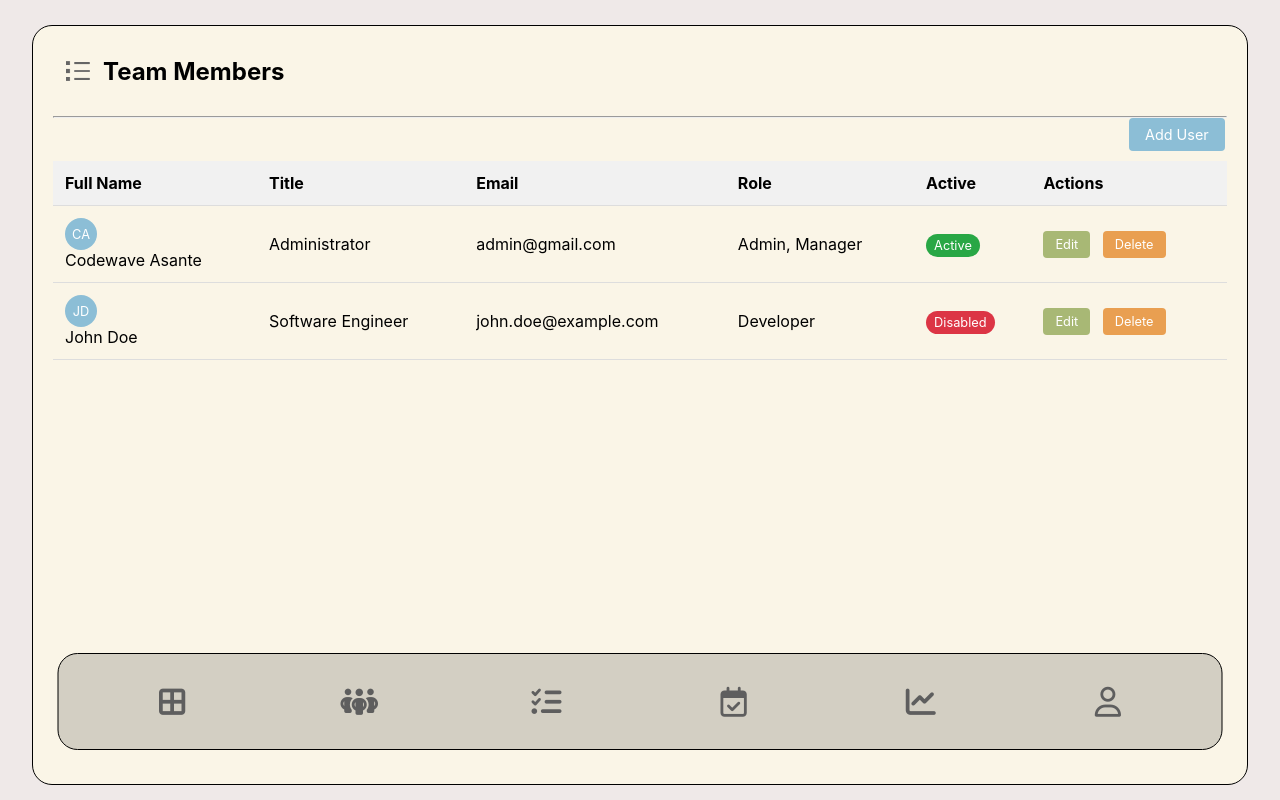
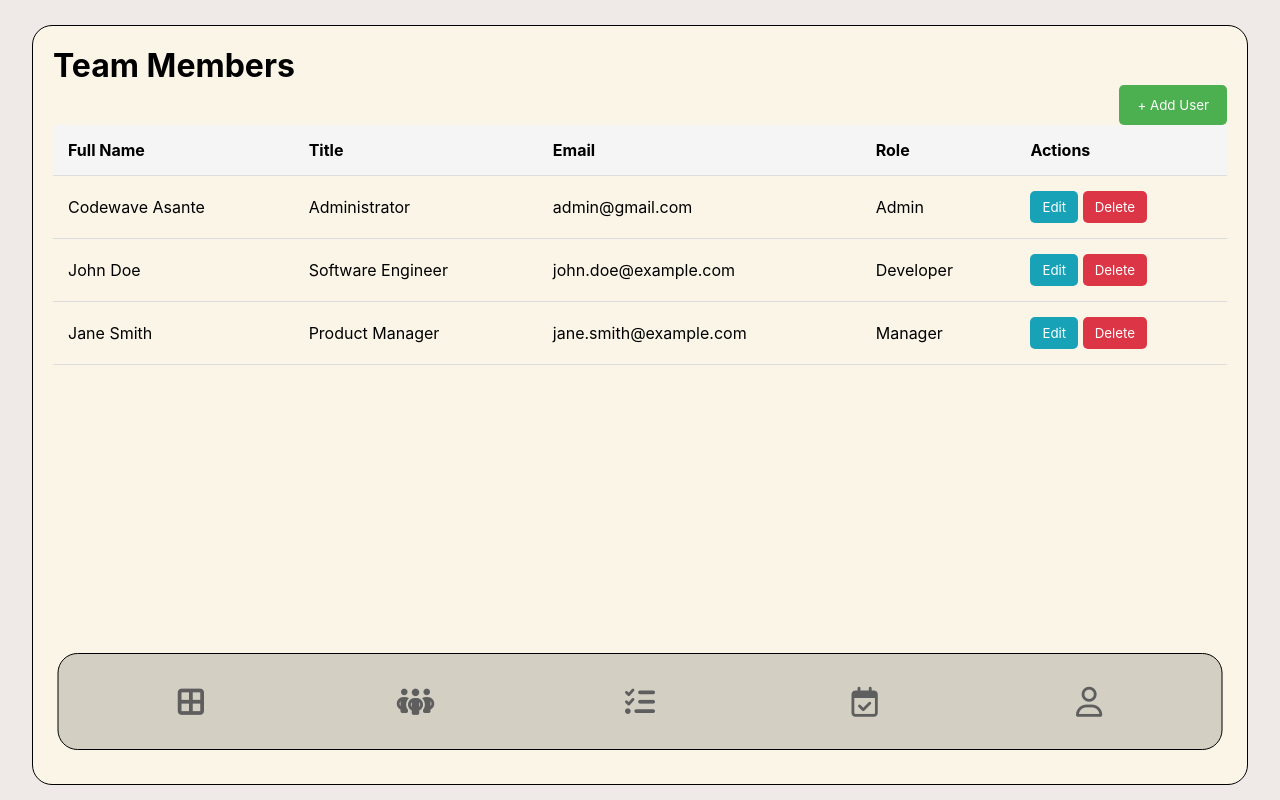
Before and after one commit to combo666/KaajAsse, a PHP site: page /src/team_members/team_members.php in a window 1280 px wide. Run offline with PHP 8.4, Linux system fonts and the light colour scheme; the visitor is signed in with stand-in values (Sample User, id 1); data that the repository does not hold is empty.

```diff
--- a/assets/css/kanban.css
+++ b/assets/css/kanban.css
@@ -58,7 +58,7 @@
     background-color: #b4f3b3;
 }
 
-.in-progress {
+.inprogress {
     background-color: #b3e7f3;
 }
 
--- a/assets/css/profile.css
+++ b/assets/css/profile.css
@@ -26,10 +26,9 @@ p{
 
 
 .orange {
-    background-color: #F15E29;
     padding: 10px 20px;
-    height: 80px;
-    margin: 30px 0 60px 0;
+    /* height: 20px; */
+    margin: 30px 0 40px 0;
     border-radius: 20px;
 }
 /* search start-------------- */
--- a/assets/css/team-members.css
+++ b/assets/css/team-members.css
@@ -1,126 +1,52 @@
-
-  .header {
-    display: flex;
-    align-items: center;
-    margin-bottom: 20px;
-
-  }
-  .img-list{
-    width: 30px;
-    margin: 10px;
-  }
-
-
-  .header h1 {
-    font-size: 1.5rem;
-    margin: 0;
-  }
-
-
-  .button {
-    margin-left: 1076px;
-    padding: 8px 16px;
-    font-size: 0.9rem;
-    background-color: #8cbed6 ;
-    color: #fff;
-    border: none;
-    border-radius: 4px;
-    cursor: pointer;
-  }
-
-
-  .button:hover {
-    background-color: #0056b3;
-  }
-
-
 table {
   width: 100%;
   border-collapse: collapse;
-    margin-top: 10px;
+  margin-top: 15px;
 }
-
-
-  th,
-  td {
+table th, table td {
+  padding: 15px;
+  border-bottom: 1px solid #ddd;
   text-align: left;
-    padding: 12px;
-    border-bottom: 1px solid #ddd;
 }
-
-
-  th {
-    background-color: #f1f1f1;
+table th {
+  background-color: #f5f5f5;
+  font-weight: bold;
 }
-
-
-  tr:hover {
-    background-color: #f9f9f9;
+.add-user {
+  background-color: #4CAF50;
+  color: white;
+  padding: 12px 18px;
+  border: none;
+  border-radius: 5px;
+  cursor: pointer;
+  float: right;
 }
-
-
-  .avatar {
-    display: inline-block;
-    width: 32px;
-    height: 32px;
-    border-radius: 50%;
-    background-color: #8cbed6 ;
-    color: #fff;
-    display: flex;
-    justify-content: center;
-    align-items: center;
-    font-size: 0.8rem;
-    margin-right: 8px;
+.add-user:hover {
+  background-color: #45a049;
 }
-
-
-  .actions button {
-    margin-right: 8px;
-    padding: 6px 12px;
-    font-size: 0.8rem;
+.edit-btn, .delete-btn {
+  padding: 8px 12px;
   border: none;
-    border-radius: 4px;
+  border-radius: 5px;
   cursor: pointer;
 }
-
-
-  .actions .edit {
-    background-color: #A8B875;
-    color: #fff;
+.edit-btn {
+  background-color: #17a2b8;
+  color: white;
 }
-
-
-  .actions .edit:hover {
-    background-color: #28a745;
+.edit-btn:hover {
+  background-color: #138496;
 }
-
-
-  .actions .delete {
-    background-color: #e99f51;
-    color: #fff;
+.delete-btn {
+  background-color: #dc3545;
+  color: white;
 }
-
-
-  .actions .delete:hover {
-    background-color: #dc3545;
+.delete-btn:hover {
+  background-color: #c82333;
 }
-
-
-  .status {
-    padding: 4px 8px;
-    border-radius: 12px;
-    font-size: 0.8rem;
-    text-align: center;
+.save-btn {
+  background-color: #f0ad4e;
 }
-
-
-  .status.active {
-    background-color: #28a745;
-    color: #fff;
+.save-btn:hover {
+  background-color: #ec971f;
 }
-
-
-  .status.disabled {
-    background-color: #dc3545;
-    color: #fff;
-  }
--- a/examples/includes/navbar.php
+++ b/examples/includes/navbar.php
@@ -19,11 +19,11 @@
             <i class="fa-regular fa-calendar-check"></i>
         </a>
     </div>
-    <div class="nav-item">
+    <!-- <div class="nav-item">
         <a href="../../src/gantt_chart/gantt_chart.php">
             <i class="fa-solid fa-chart-line"></i>
         </a>
-    </div>
+    </div> -->
     <div class="nav-item">
         <a href="../../src/profile/profile.php">
             <i class="fa-regular fa-user"></i>
--- a/src/dashboard/dashboard.php
+++ b/src/dashboard/dashboard.php
@@ -42,7 +42,7 @@ if(isset($_POST['logout'])){
 session_unset();
 session_destroy();
 
-echo "hey";
+// echo "hey";
 
 
 if(isset($_SESSION['uname'])){
--- a/src/team_members/team_members.php
+++ b/src/team_members/team_members.php
@@ -6,16 +6,8 @@ session_start();
 // echo $_SESSION['user_id']
 ?>
 
-<div class="header">
-    <img src="assets/img/list.png" alt="" class="img-list">
 <h1>Team Members</h1>
-</div>
-<hr>
-<button class="button">Add User</button>
-
-<div>
-    <!-- table start -->
-    <form action="">
+<button class="add-user">+ Add User</button>
 <table>
     <thead>
         <tr>
@@ -23,77 +15,75 @@ session_start();
             <th>Title</th>
             <th>Email</th>
             <th>Role</th>
-                    <th>Active</th>
             <th>Actions</th>
         </tr>
     </thead>
     <tbody>
-                <tr>
-                    <td><span class="avatar">CA</span> Codewave Asante</td>
-                    <td>Administrator</td>
-                    <td>admin@gmail.com</td>
-                    <td>Admin, Manager</td>
-                    <td><span class="status active">Active</span></td>
-                    <td class="actions">
-                        <button type="button" class="edit" onclick="toggleEditRow(this)">Edit</button>
-                        <button type="button" class="delete">Delete</button>
-                    </td>
-                </tr>
-                <tr>
-                    <td><span class="avatar">JD</span> John Doe</td>
-                    <td>Software Engineer</td>
-                    <td>john.doe@example.com</td>
-                    <td>Developer</td>
-                    <td><span class="status disabled">Disabled</span></td>
-                    <td class="actions">
-                        <button type="button" class="edit" onclick="toggleEditRow(this)">Edit</button>
-                        <button type="button" class="delete">Delete</button>
-                    </td>
-                </tr>
+        <?php
+        // Simulating fetching data from the database
+        $team_members = [
+            ["name" => "Codewave Asante", "title" => "Administrator", "email" => "admin@gmail.com", "role" => "Admin"],
+            ["name" => "John Doe", "title" => "Software Engineer", "email" => "john.doe@example.com", "role" => "Developer"],
+            ["name" => "Jane Smith", "title" => "Product Manager", "email" => "jane.smith@example.com", "role" => "Manager"]
+        ];
+
+        foreach ($team_members as $index => $member) {
+            echo "<tr data-index='$index'>";
+            echo "<td>{$member['name']}</td>";
+            echo "<td>{$member['title']}</td>";
+            echo "<td>{$member['email']}</td>";
+            echo "<td>{$member['role']}</td>";
+            echo "<td><button class='edit-btn'>Edit</button> <button class='delete-btn'>Delete</button></td>";
+            echo "</tr>";
+        }
+        ?>
     </tbody>
 </table>
-    </form>
 </div>
 
+<script>
+    const editButtons = document.querySelectorAll('.edit-btn');
+    editButtons.forEach(button => {
+        button.addEventListener('click', (event) => {
+            const row = event.target.closest('tr');
+            const cells = row.querySelectorAll('td');
+
+            const name = cells[0].innerText;
+            const title = cells[1].innerText;
+            const email = cells[2].innerText;
+            const role = cells[3].innerText;
+
+            const nameInput = `<input type='text' value='${name}'>`;
+            const titleInput = `<input type='text' value='${title}'>`;
+            const emailInput = `<input type='text' value='${email}'>`;
+            const roleInput = `<input type='text' value='${role}'>`;
+
+            cells[0].innerHTML = nameInput;
+            cells[1].innerHTML = titleInput;
+            cells[2].innerHTML = emailInput;
+            cells[3].innerHTML = roleInput;
+
+            event.target.innerText = 'Save';
+            event.target.classList.add('save-btn');
+
+            event.target.removeEventListener('click', arguments.callee);
+            event.target.addEventListener('click', () => {
+                const updatedName = cells[0].querySelector('input').value;
+                const updatedTitle = cells[1].querySelector('input').value;
+                const updatedEmail = cells[2].querySelector('input').value;
+                const updatedRole = cells[3].querySelector('input').value;
+
+                cells[0].innerText = updatedName;
+                cells[1].innerText = updatedTitle;
+                cells[2].innerText = updatedEmail;
+                cells[3].innerText = updatedRole;
+
+                event.target.innerText = 'Edit';
+                event.target.classList.remove('save-btn');
+            });
+        });
+    });
+</script>
 <?php include('../../examples/includes/navbar.php'); ?>
 
-<script>
-    function toggleEditRow(button) {
-      const row = button.closest('tr');
-      const titleCell = row.cells[1];
-      const emailCell = row.cells[2];
-      const roleCell = row.cells[3];
-
-      if (button.textContent === "Edit") {
-
-        const titleValue = titleCell.textContent.trim();
-        const emailValue = emailCell.textContent.trim();
-        const roleValue = roleCell.textContent.trim().split(', ');
-
-        titleCell.innerHTML = `<input type="text" value="${titleValue}" />`;
-        emailCell.innerHTML = `<input type="email" value="${emailValue}" />`;
-        roleCell.innerHTML = `
-          <select multiple>
-            <option value="Admin" ${roleValue.includes("Admin") ? "selected" : ""}>Admin</option>
-            <option value="Developer" ${roleValue.includes("Developer") ? "selected" : ""}>Developer</option>
-            <option value="Manager" ${roleValue.includes("Manager") ? "selected" : ""}>Manager</option>
-            <option value="Designer" ${roleValue.includes("Designer") ? "selected" : ""}>Designer</option>
-          </select>
-        `;
-
-        button.textContent = "Save";
-      } else {
-
-        const updatedTitle = titleCell.querySelector('input').value;
-        const updatedEmail = emailCell.querySelector('input').value;
-        const updatedRoles = Array.from(roleCell.querySelector('select').selectedOptions).map(option => option.value);
-
-        titleCell.textContent = updatedTitle;
-        emailCell.textContent = updatedEmail;
-        roleCell.textContent = updatedRoles.join(', ');
-
-        button.textContent = "Edit";
-      }
-    }
-  </script>
 <?php include('../../examples/includes/footer.php'); ?>
```
Also changed, not shown: src/board/kanban_board.php (+39 -44 lines). Lines whose indentation alone changed are shown as unchanged.
